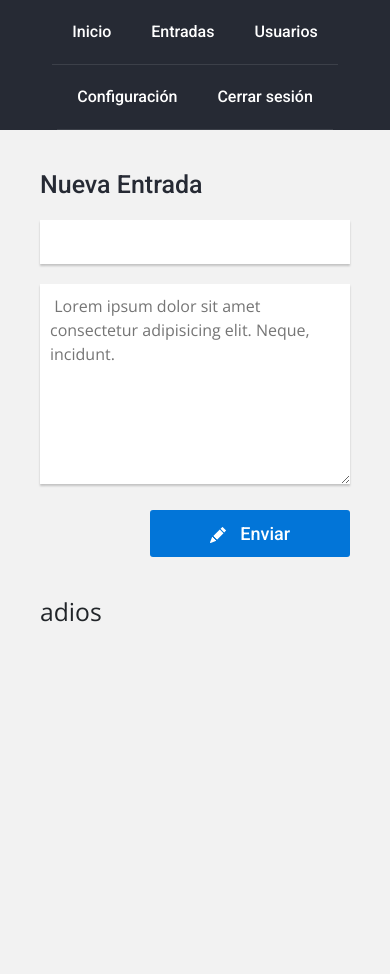
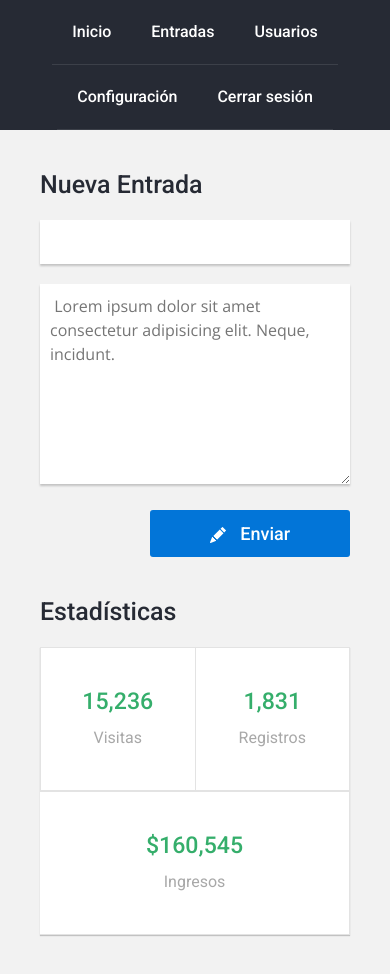
Before and after one commit to Inmacc96/dashboard-bootstrap, a plain HTML site: page index.html in a window 390 px wide. Before the commit the page ends 844 px from the top, so only its background shows below. Drawn offline with nearby package versions, Linux system fonts and the light colour scheme.

Commit message:
Added widget responsive statistics.

```diff
--- a/css/styles.css
+++ b/css/styles.css
@@ -107,3 +107,35 @@ a {
 .main .widget button svg{
     margin-right: 10px;
 }
+
+/* --- WIDGET ESTADISTICAS --- */
+.main .estadisticas .contenedor{
+    box-shadow: 0px 1px 1px 0px rgba(0,0,0, .2);
+}
+
+.main .estadisticas .caja{
+    background-color: #fff;
+    border: 1px solid #e3e3e3;
+    padding: 40px 20px;
+    flex: 1; /*Todas las cajas ocupan el mismo espacio*/
+    text-align: center;
+    font-family: 'Roboto', sans-serif;
+}
+
+.main .estadisticas .caja h3{
+    margin-bottom: 10px;
+    color: #35ae6b;
+}
+
+.main .estadisticas .caja p{
+    margin-bottom: 0px;
+    color: #a8a8a8;
+}
+
+.main .estadisticas .caja:first-child{
+    border-right: none;
+}
+
+.main .estadisticas .caja:last-child{
+    border-left: none;
+}
--- a/index.html
+++ b/index.html
@@ -144,7 +144,23 @@
               </div>
             </div>
             <div class="columna col-12 col-lg-5">
-              <h2>adios</h2>
+              <div class="widget estadisticas">
+                <h3 class="titulo">Estadísticas</h3>
+                <div class="contenedor d-flex flex-wrap">
+                  <div class="caja">
+                    <h3>15,236</h3>
+                    <p>Visitas</p>
+                  </div>
+                  <div class="caja">
+                    <h3>1,831</h3>
+                    <p>Registros</p>
+                  </div>
+                  <div class="caja">
+                    <h3>$160,545</h3>
+                    <p>Ingresos</p>
+                  </div>
+                </div>
+              </div>
             </div>
           </div>
         </main>
```
